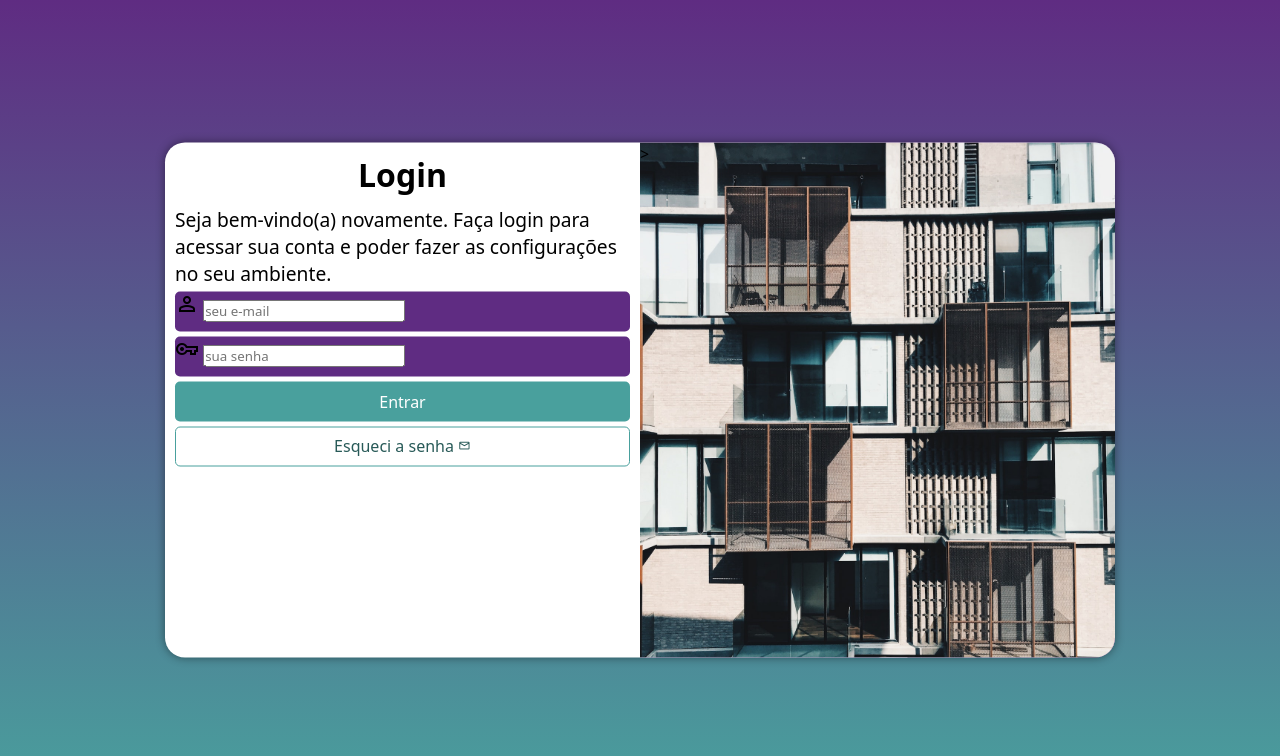
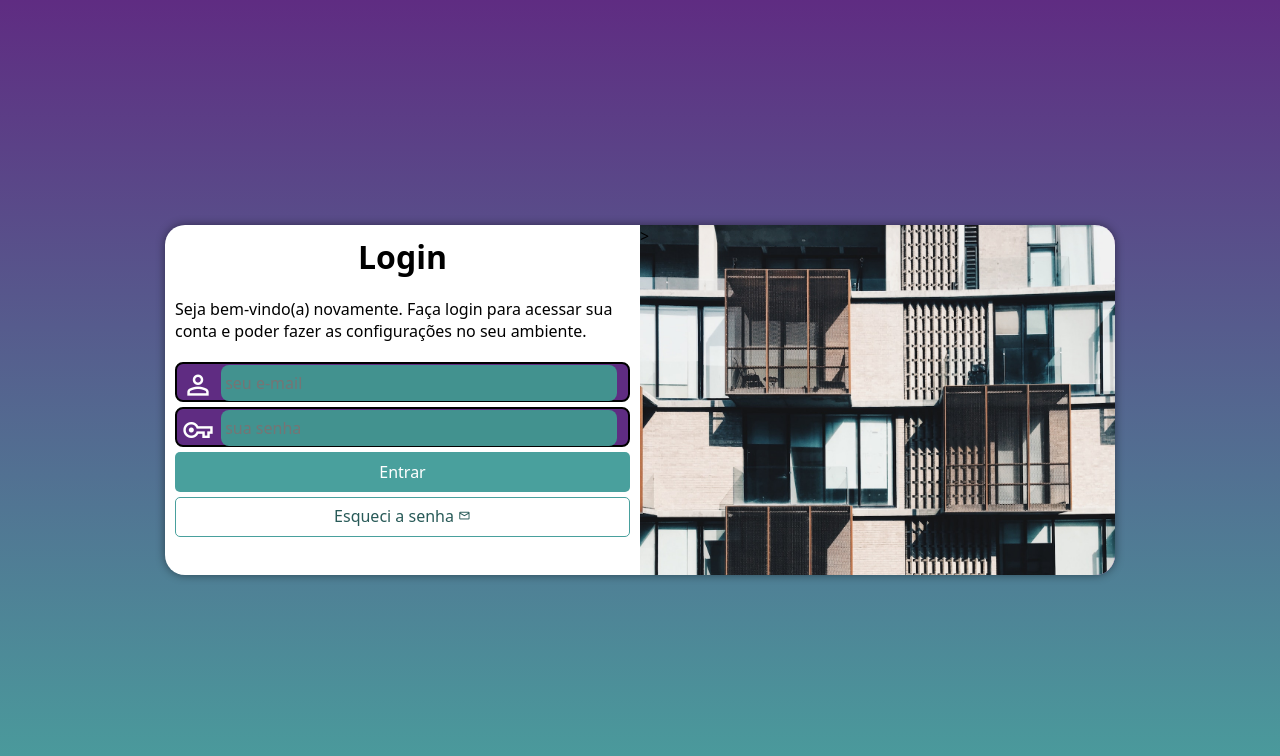
Before and after one commit to Rian1604/projeto-login, a plain HTML site: page index.html in a window 1280 px wide. Drawn offline with nearby package versions, Linux system fonts and the light colour scheme.

Commit message:
bug fixed

```diff
--- a/estilos/media-query.css
+++ b/estilos/media-query.css
@@ -1,6 +1,6 @@
 @charset "UTF-8";
 
-@media screen and (min-width: 768px) and (max-width: 992px) {
+@media screen and (min-width: 768px) and (max-width: 992px) { /* CONFIGURAÇÃO PARA TABLET */
 
     body {
         background-image: linear-gradient(to top, #49a09d, #5f2c82 );
@@ -8,6 +8,7 @@
 
     section#login {
         width: 80vw;
+        height: 280px;
     }
 
     section#login > div#imagem {
@@ -22,7 +23,7 @@
     }
 }
 
-@media screen and (min-width: 992px) {
+@media screen and (min-width: 992px) { /* CONFIGURAÇÃO DE DESKTOP */
 
     body {
         background-image: linear-gradient(to top, #49a09d, #5f2c82 );
@@ -30,6 +31,7 @@
 
     section#login {
         width: 950px;
+        height: 350px;
     }
 
     section#login > div#imagem {
@@ -48,6 +50,7 @@
     }
 
     div#formulario > p {
-        font-size: 1.2em;
+        font-size: 1em;
+        margin: 20px 0px;
     }
 }
--- a/estilos/style.css
+++ b/estilos/style.css
@@ -28,14 +28,15 @@
     position: absolute;
     top: 50%;
     left: 50%;
-    transform: translate(-50%, -50%);
     overflow: hidden;
+
     background-color: white;
     width: 250px;
     height: 515px;
     border-radius: 20px;
     box-shadow: 0px 0px 10px rgba(0, 0, 0, 0.450);
 
+    transform: translate(-50%, -50%);
     transition: width 0.3s, height 0.3s;
     transition-timing-function: ease;
 }
@@ -63,15 +64,38 @@
 
 form > div.campo {
     background-color: #5f2c82;
+    border: 2px solid;
     display: block;
     width: 100%;
     height: 40px;
-    border-radius: 5px;
+    border-radius: 8px;
     margin: 5px 0px;
 }
 
 div.campo > label {
     display: none;
+}
+
+div.campo > span {
+    color: white;
+    /*background-color: black; */
+    font-size: 2em;
+    width: 40px;
+    padding: 5px;
+}
+div.campo > input {
+    background-color: #42928f;
+    font-size: 1em;
+    width: calc(100% - 55px);
+    height: 100%;
+    border: 0px;
+    border-radius: 8px;
+    padding: 4px;
+    transform: translateY(-12px);
+}
+
+div.campo > input:focus-within {
+    background-color: white;
 }
 
 form > input[type=submit] {
```
